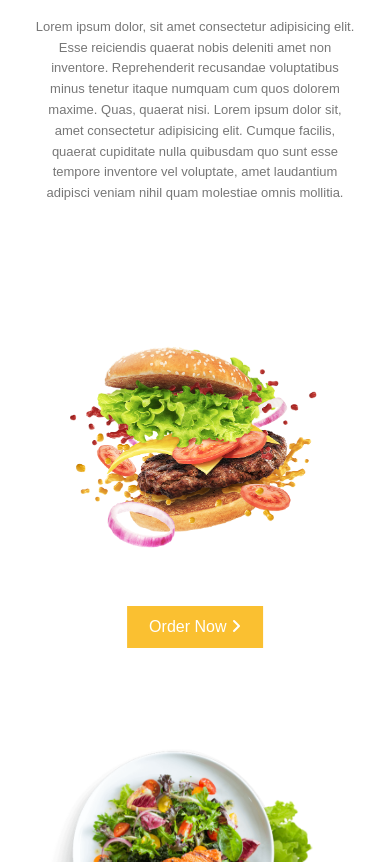
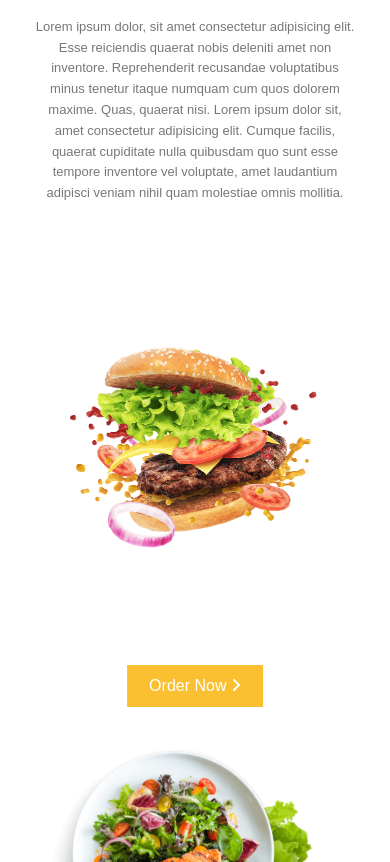
Before and after one commit to amira-code444/Food-Templet, a plain HTML site: page index.html in a window 390 px wide. Shown: the part 238-1100 px from the top of the page. Drawn offline with Linux system fonts and the light colour scheme; files whose address does not match are found by name.

Commit message:
modifcation

```diff
--- a/CSS/master.css
+++ b/CSS/master.css
@@ -67,7 +67,6 @@ ul{
 /* End Componant */
 
 /* start Header */
-
 header .container{
     display: flex;
     justify-content: space-around;
@@ -281,7 +280,7 @@ header .container  ul{
 
 @media (max-width:767px){
     .mainpage .main-Button{
-        top: 100%;
+        top: 107%;
     }
 }
 /* End main Page */
```
